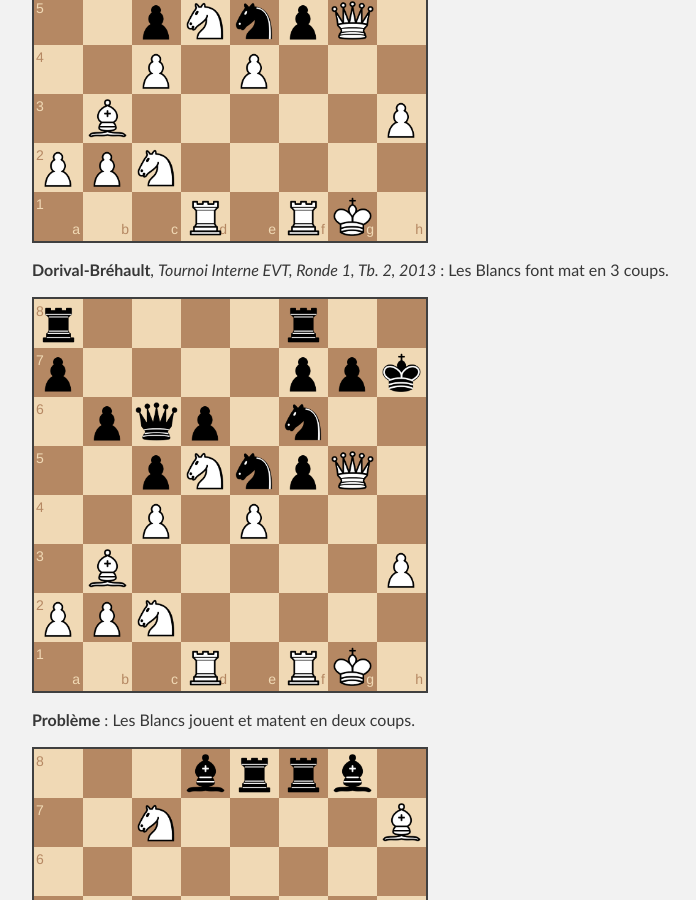
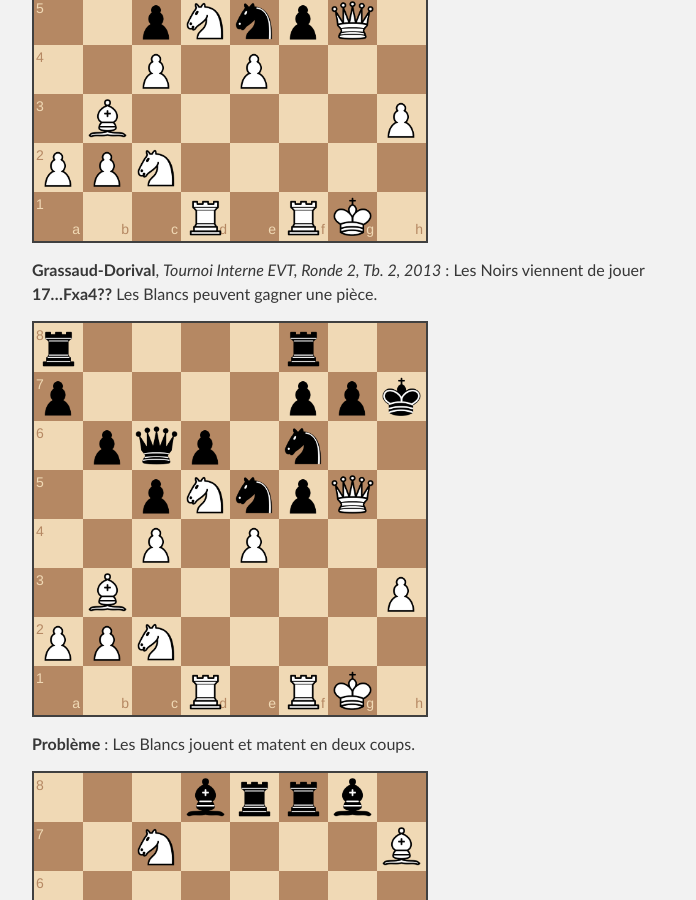
Before and after one commit to echiquier-villeneuve-tolosane/echiquier-villeneuve-tolosane.github.io, a Jekyll site: the page built from exercices.md, in a window 1280 px wide and 900 px high, scrolled down 911 px. Shown: the whole window, without its empty margins (288-984 px from the left). Built offline with Jekyll 4.4.1, drawn with Linux system fonts in a browser that asks for light colours; nearby versions of some CDN libraries.

Commit message:
Updated exercices.md

```diff
--- a/exercices.md
+++ b/exercices.md
@@ -15,7 +15,7 @@ title: Exercices et problèmes
 `r4r2/p4ppk/1pqp1n2/2pNnpQ1/2P1P3/1B5P/PPN5/3R1RK1 w - - 1 26`
 
 
-**Dorival-Bréhault**, _Tournoi Interne EVT, Ronde 1, Tb. 2, 2013_ : Les Blancs font mat en 3 coups.
+**Grassaud-Dorival**, _Tournoi Interne EVT, Ronde 2, Tb. 2, 2013_ : Les Noirs viennent de jouer **17...Fxa4??** Les Blancs peuvent gagner une pièce.
 
 `r4r2/p4ppk/1pqp1n2/2pNnpQ1/2P1P3/1B5P/PPN5/3R1RK1 w - - 1 26`
 
```
